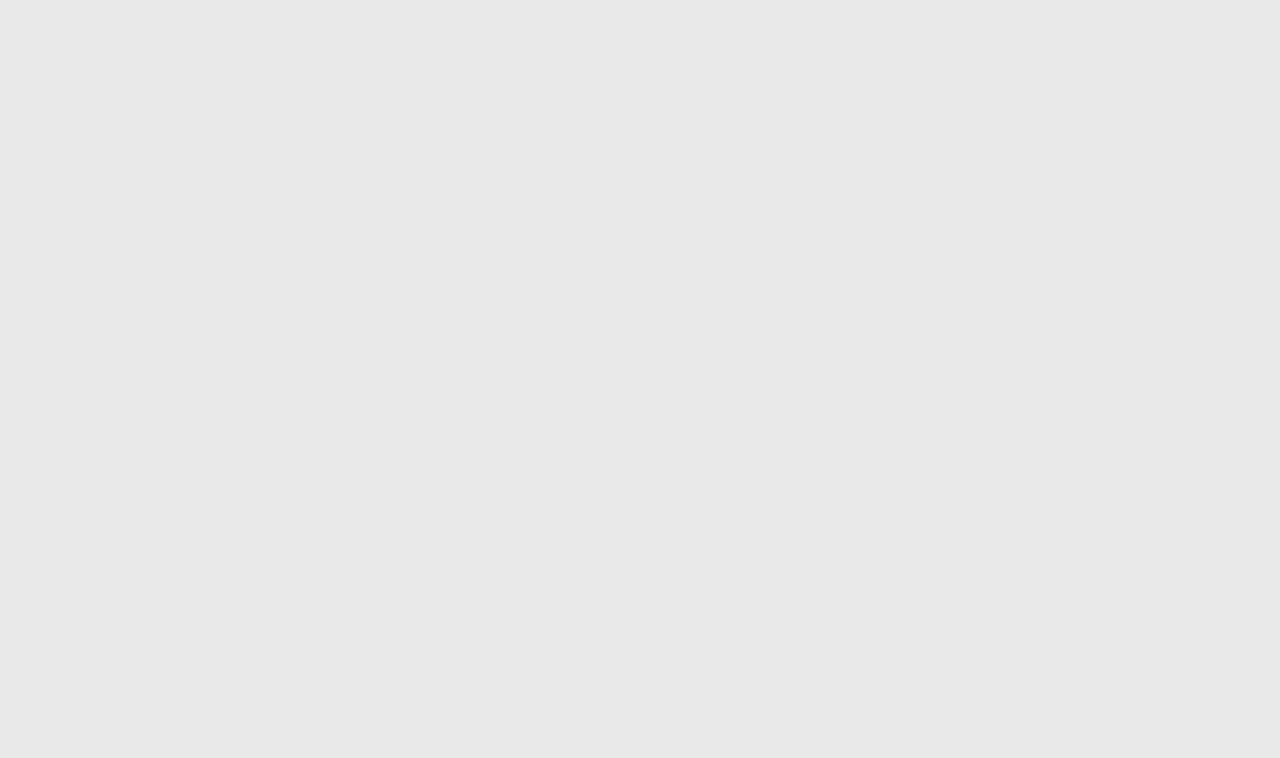
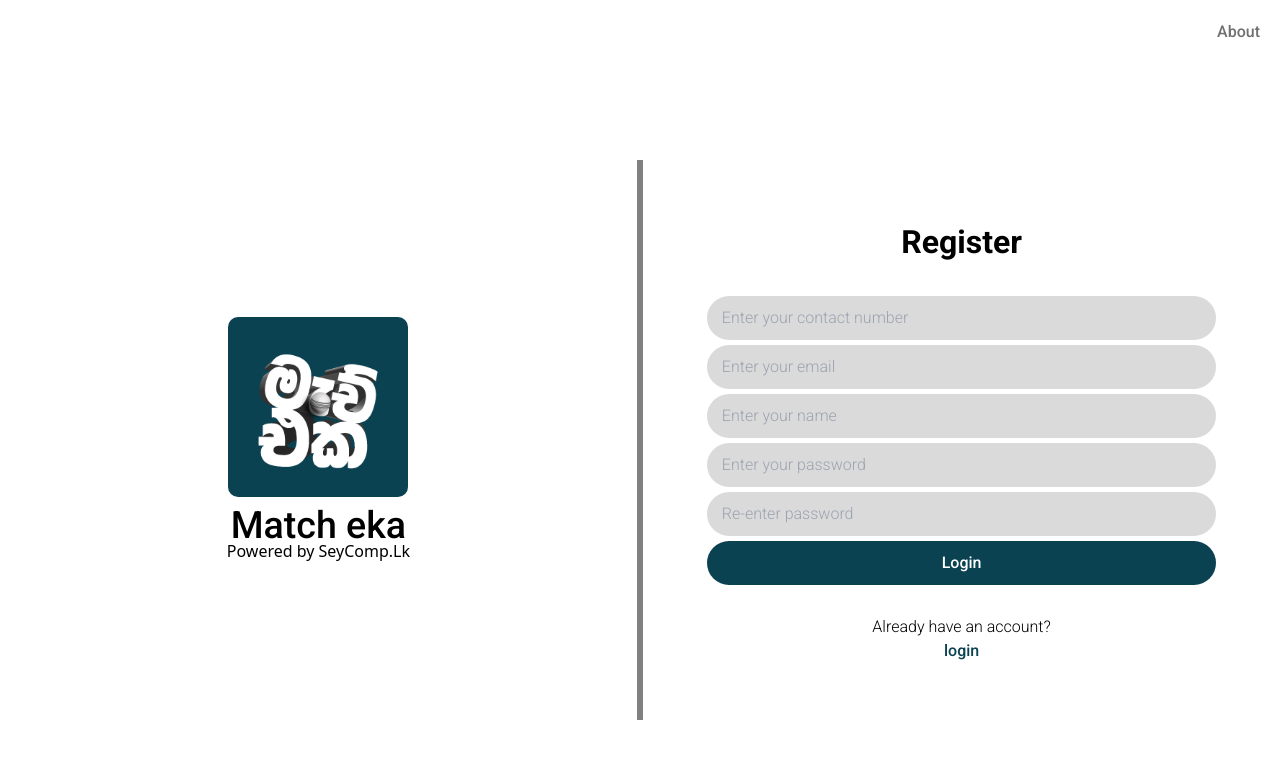
Before and after one commit to SeyCompLk/MatchEka-Website, a React (Create React App) app: page /user/register in a window 1280 px wide. Shown: the top 758 px of the page. Built offline with nearby package versions, Linux system fonts and the light colour scheme.

Commit message:
fix issue with focus handler on button press

```diff
--- a/src/components/Login/Form.tsx
+++ b/src/components/Login/Form.tsx
@@ -2,12 +2,11 @@ import React from 'react';
 import Input from '../UI/Input';
 import { InputProps } from '../../types';
 
-const Form = ({ validators }: { validators: InputProps[] }) => {
+const Form = ({ email, pwd }: { email: InputProps; pwd: InputProps }) => {
   return (
     <>
-      {validators.map((validator) => {
-        return <Input {...validator} ref={validator.ref} />;
-      })}
+      <Input {...email} />
+      <Input {...pwd} />
     </>
   );
 };
--- /dev/null
+++ b/src/components/Register/Form.tsx
@@ -0,0 +1,15 @@
+import React from 'react';
+import Input from '../UI/Input';
+import { InputProps } from '../../types';
+
+const Form = ({ validators }: { validators: InputProps[] }) => {
+  return (
+    <>
+      {validators.map((validator, index) => {
+        return <Input {...validator} ref={validator.ref} key={index} />;
+      })}
+    </>
+  );
+};
+
+export default Form;
--- a/src/components/UI/Button.tsx
+++ b/src/components/UI/Button.tsx
@@ -4,12 +4,7 @@ import classes from './Button.module.css';
 
 const Button = (props: ButtonProps) => {
   return (
-    <button
-      type={props.type}
-      style={props.style}
-      onClick={props.onClick}
-      className={classes.Button}
-    >
+    <button type={props.type} style={props.style} className={classes.Button}>
       {props.children}
     </button>
   );
--- a/src/components/UI/Input.tsx
+++ b/src/components/UI/Input.tsx
@@ -17,7 +17,7 @@ const Input = forwardRef((props: InputProps, ref) => {
   });
 
   return (
-    <div className={classes.Container}>
+    <div className={classes.Container} style={props.style}>
       {props.label && <label>{props.label}</label>}
       <input
         type={props.type}
@@ -27,9 +27,12 @@ const Input = forwardRef((props: InputProps, ref) => {
         ref={inputRef}
         className={classes.Input}
         placeholder={props.placeholder}
-        style={props.style}
       />
-      {props.hasError && <div className="error">{props.errorMessage}</div>}
+      {props.hasError && (
+        <div className="error" data-testid="error-message">
+          {props.errorMessage}
+        </div>
+      )}
     </div>
   );
 });
--- a/src/hooks/useInput.tsx
+++ b/src/hooks/useInput.tsx
@@ -17,7 +17,7 @@ const useInput = (validator: (inputVale: string) => boolean) => {
 
   const focusHandler = () => {
     setInputTouched(true);
-    inputRef.current?.focus();
+    if (inputRef.current) inputRef.current.focus();
   };
 
   const reset = () => {
--- a/src/pages/Login.tsx
+++ b/src/pages/Login.tsx
@@ -14,8 +14,8 @@ const Login = () => {
   );
   const pwdValidator = useInput((inputVal) => inputVal.trim().length > 6);
   const [message, setMessage] = useState<string | null>(null);
-  const validatorArr: InputProps[] = [
-    {
+  const validatorArr: { email: InputProps; pwd: InputProps } = {
+    email: {
       type: 'text',
       value: emailValidator.inputValue,
       onChange: emailValidator.valueChangeHandler,
@@ -27,9 +27,9 @@ const Login = () => {
       label: undefined,
       style: {},
     },
-    {
+    pwd: {
       type: 'text',
-      value: pwdValidator.inputValue,
+      value: emailValidator.inputValue,
       onChange: pwdValidator.valueChangeHandler,
       onBlur: pwdValidator.inputBlurHandler,
       placeholder: 'Enter your password',
@@ -39,32 +39,38 @@ const Login = () => {
       label: undefined,
       style: {},
     },
-  ];
+  };
 
   const ctx = useContext(authContext);
 
   const submitFormHandler: FormEventHandler<HTMLFormElement> = async (e) => {
     e.preventDefault();
 
-    const body = {
-      email: emailValidator.inputValue,
-      password: pwdValidator.inputValue,
-    };
+    if (emailValidator.hasError) return emailValidator.focusHandler();
 
-    const url = `${process.env.REACT_APP_API_ENDPOINT}user/login`;
-    const response = await fetch(url, {
-      method: 'POST',
-      body: JSON.stringify(body),
-      headers: {
-        'Content-Type': 'application/json',
-      },
-    });
-    const data = await response.json();
-    if (data.success) {
-      ctx.login(data.token, false, data.expiresOn);
-    } else {
-      setMessage(data.message);
-    }
+    if (pwdValidator.hasError) return pwdValidator.focusHandler();
+
+    // const body = {
+    //   email: emailValidator.inputValue,
+    //   password: pwdValidator.inputValue,
+    // };
+
+    // const url = `${process.env.REACT_APP_API_ENDPOINT}user/login`;
+    // const response = await fetch(url, {
+    //   method: 'POST',
+    //   body: JSON.stringify(body),
+    //   headers: {
+    //     'Content-Type': 'application/json',
+    //   },
+    // });
+    // const data = await response.json();
+    // if (data.success) {
+    //   ctx.login(data.token, false, data.expiresOn);
+    // } else {
+    //   setMessage(data.message);
+    // }
+
+    console.log('Submitting...');
   };
   return (
     <>
@@ -79,9 +85,9 @@ const Login = () => {
             <h1>Login</h1>
             <p>Welcome to match eka!</p>
           </div>
-          <Form validators={validatorArr} />
+          <Form email={validatorArr.email} pwd={validatorArr.pwd} />
           {message && <div className="error">{message}</div>}
-          <Button type="submit" style={undefined} onClick={undefined}>
+          <Button type="submit" style={undefined}>
             <span>Login</span>
           </Button>
 
--- a/src/pages/SignUp.tsx
+++ b/src/pages/SignUp.tsx
@@ -1,7 +1,157 @@
-import React from 'react';
+import React, { useState, FormEventHandler, useContext } from 'react';
+import Form from '../components/Register/Form';
+import Brand from '../components/Login/Brand';
+import Button from '../components/UI/Button';
+import useInput from '../hooks/useInput';
+import { InputProps } from '../types';
+import { Link } from 'react-router-dom';
+import classes from '../styles/Register.module.css';
+import { authContext } from '../context/authContext';
 
 const SignUp = () => {
-  return <div></div>;
+  const [message, setMessage] = useState<string | null>(null);
+  const numberValidator = useInput(
+    (inputVal) => inputVal.trim().length === 10 && inputVal.startsWith('0')
+  );
+  const emailValidator = useInput(
+    (inputVal) => inputVal.includes('@') && !inputVal.includes(' ')
+  );
+  const nameValidator = useInput((inputVal) => inputVal.trim().length > 0);
+  const pwdValidator = useInput((inputVal) => inputVal.trim().length > 6);
+  const secondPwdValidator = useInput(
+    (inputVal) => inputVal === pwdValidator.inputValue
+  );
+  const validators: InputProps[] = [
+    {
+      type: 'text',
+      value: numberValidator.inputValue,
+      onChange: numberValidator.valueChangeHandler,
+      onBlur: numberValidator.inputBlurHandler,
+      placeholder: 'Enter your contact number',
+      hasError: numberValidator.hasError,
+      errorMessage: 'Enter a valid contact number',
+      ref: numberValidator.inputRef,
+      label: undefined,
+      style: {
+        marginBottom: '0px',
+      },
+    },
+    {
+      type: 'text',
+      value: emailValidator.inputValue,
+      onChange: emailValidator.valueChangeHandler,
+      onBlur: emailValidator.inputBlurHandler,
+      placeholder: 'Enter your email',
+      hasError: emailValidator.hasError,
+      errorMessage: 'Enter a valid email address',
+      ref: emailValidator.inputRef,
+      label: undefined,
+      style: {
+        marginBottom: '0px',
+      },
+    },
+    {
+      type: 'text',
+      value: nameValidator.inputValue,
+      onChange: nameValidator.valueChangeHandler,
+      onBlur: nameValidator.inputBlurHandler,
+      placeholder: 'Enter your name',
+      hasError: nameValidator.hasError,
+      errorMessage: 'Length of the name must be valid',
+      ref: nameValidator.inputRef,
+      label: undefined,
+      style: {
+        marginBottom: '0px',
+      },
+    },
+    {
+      type: 'text',
+      value: pwdValidator.inputValue,
+      onChange: pwdValidator.valueChangeHandler,
+      onBlur: pwdValidator.inputBlurHandler,
+      placeholder: 'Enter your password',
+      hasError: pwdValidator.hasError,
+      errorMessage: 'Enter a valid password',
+      ref: pwdValidator.inputRef,
+      label: undefined,
+      style: {
+        marginBottom: '0px',
+      },
+    },
+    {
+      type: 'text',
+      value: secondPwdValidator.inputValue,
+      onChange: secondPwdValidator.valueChangeHandler,
+      onBlur: secondPwdValidator.inputBlurHandler,
+      placeholder: 'Re-enter password',
+      hasError: secondPwdValidator.hasError,
+      errorMessage: 'Passwords are not matching',
+      ref: secondPwdValidator.inputRef,
+      label: undefined,
+      style: {
+        marginBottom: '0px',
+      },
+    },
+  ];
+
+  const ctx = useContext(authContext);
+
+  const submitFormHandler: FormEventHandler<HTMLFormElement> = async (e) => {
+    e.preventDefault();
+    if (!numberValidator.isInputValid) return numberValidator.focusHandler();
+    if (!emailValidator.isInputValid) return emailValidator.focusHandler();
+    if (!nameValidator.isInputValid) return nameValidator.focusHandler();
+    if (!pwdValidator.isInputValid) return pwdValidator.focusHandler();
+    if (!secondPwdValidator.isInputValid)
+      return secondPwdValidator.focusHandler();
+
+    const body = {
+      email: emailValidator.inputValue,
+      password: pwdValidator.inputValue,
+      contactNo: numberValidator.inputValue,
+    };
+
+    const url = `${process.env.REACT_APP_API_ENDPOINT}user/register`;
+    const response = await fetch(url, {
+      method: 'POST',
+      body: JSON.stringify(body),
+      headers: {
+        'Content-Type': 'application/json',
+      },
+    });
+    const data = await response.json();
+    if (data.success) {
+      ctx.login(data.token, false, data.expiresOn);
+    } else {
+      setMessage(data.message);
+    }
+  };
+  return (
+    <>
+      <div className={classes.NavCont}>About</div>
+      <div className={classes.Container}>
+        <div className={classes.BrandBar}>
+          <Brand />
+        </div>
+        <div className={classes.MiddleBar}></div>
+        <form className={classes.FormBar} onSubmit={submitFormHandler}>
+          <div className={classes.Topic}>
+            <h1>Register</h1>
+          </div>
+          <Form validators={validators} />
+          {message && <div className="error">{message}</div>}
+          <Button type="submit" style={undefined}>
+            <span>Login</span>
+          </Button>
+
+          <div className={classes.CreateCont}>
+            <h1>Already have an account?</h1>
+            <Link to="/user/register">login</Link>
+          </div>
+        </form>
+      </div>
+    </>
+  );
 };
 
 export default SignUp;
--- /dev/null
+++ b/src/styles/Register.module.css
@@ -0,0 +1,78 @@
+.Container {
+  height: 90vh;
+  display: flex;
+  align-items: center;
+  justify-content: center;
+  width: 100%;
+  background-color: white;
+}
+
+.MiddleBar {
+  height: 70vh;
+  width: 0.5%;
+  background-color: gray;
+}
+
+.BrandBar {
+  width: 49.75%;
+  text-align: center;
+}
+
+.FormBar {
+  width: 49.75%;
+  text-align: center;
+}
+
+.Topic {
+  font-family: 'Roboto', sans-serif;
+  font-weight: 300;
+  margin-bottom: 30px;
+}
+
+.Topic h1 {
+  font-weight: 700;
+  font-size: 2rem;
+}
+
+.CreateCont {
+  font-family: 'Roboto', sans-serif;
+  margin-top: 30px;
+  text-align: center;
+}
+
+.CreateCont h1 {
+  font-weight: 300;
+}
+
+.CreateCont a {
+  color: #0b4252;
+  cursor: pointer;
+}
+
+.NavCont {
+  display: flex;
+  align-items: flex-start;
+  justify-content: flex-end;
+  padding: 20px;
+  height: 10vh;
+  font-family: 'Roboto', sans-serif;
+  font-weight: 500;
+  color: #707070;
+  background-color: white;
+}
+
+@media (max-width: 680px) {
+  .Container {
+    flex-direction: column;
+  }
+  .MiddleBar {
+    display: none;
+  }
+  .BrandBar,
+  .FormBar {
+    width: 90%;
+  }
+  .BrandBar {
+    margin-bottom: 50px;
+  }
+}
```
Also changed, not shown: src/types.ts (+4 -5 lines).
